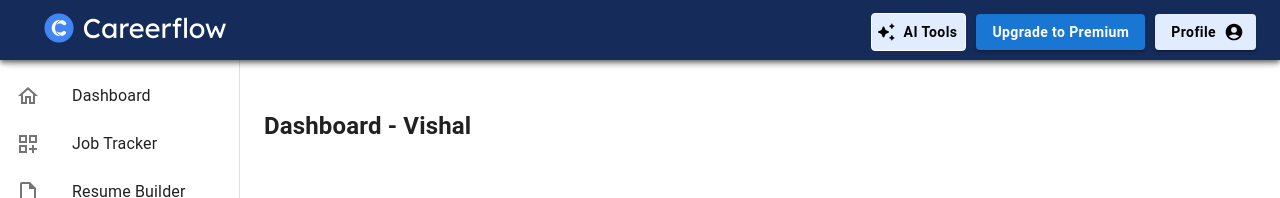
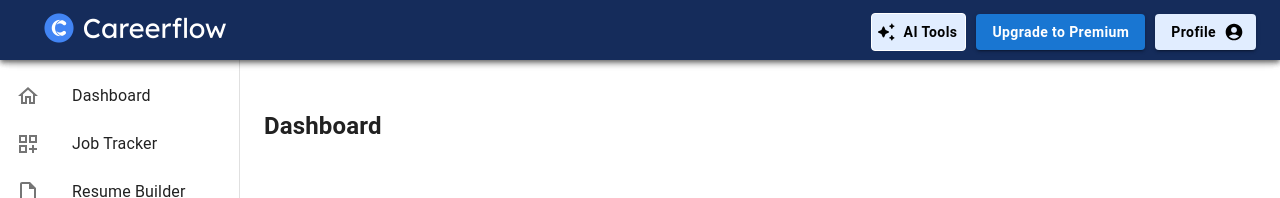
Before and after one commit to ankit8652/1stop.in, a React (Create React App) app: page / in a window 1280 px wide. Shown: the top 198 px of the page. Built offline with nearby package versions, Linux system fonts and the light colour scheme.

Commit message:
updates of 31 March 2024

```diff
--- a/public/index.html
+++ b/public/index.html
@@ -22,9 +22,6 @@
       work correctly both with client-side routing and a non-root public URL.
       Learn how to configure a non-root public URL by running `npm run build`.
     -->
-  <link rel="preconnect" href="https://fonts.googleapis.com">
-  <link rel="preconnect" href="https://fonts.gstatic.com" crossorigin>
-  <link href="https://fonts.googleapis.com/css2?family=Lexend:wght@100..900&display=swap" rel="stylesheet">
   <title>1Stop.in - Career Preparation Ease</title>
 </head>
 
--- a/src/components/Dashboard.js
+++ b/src/components/Dashboard.js
@@ -3,7 +3,7 @@ import React from 'react'
 const Dashboard = () => {
   return (
     <div>
-      <h2>Dashboard - Vishal</h2>
+      <h2>Dashboard</h2>
     </div>
   )
 }
--- a/src/components/Layout.js
+++ b/src/components/Layout.js
@@ -15,7 +15,7 @@ import LinkedInIcon from "@mui/icons-material/LinkedIn";
 import PeopleIcon from "@mui/icons-material/People";
 import Navbar from "./Navbar";
 import Dashboard from "./Dashboard";
-// import JobTracker from "./JobTracker";
+import { BrowserRouter, Route, Routes } from "react-router-dom";
 import InsertDriveFileOutlinedIcon from "@mui/icons-material/InsertDriveFileOutlined";
 import PermIdentityOutlinedIcon from "@mui/icons-material/PermIdentityOutlined";
 import DescriptionOutlinedIcon from "@mui/icons-material/DescriptionOutlined";
--- a/src/index.css
+++ b/src/index.css
@@ -1,7 +1,7 @@
 body {
   margin: 0;
   font-family: -apple-system, BlinkMacSystemFont, 'Segoe UI', 'Roboto', 'Oxygen',
-    'Ubuntu', 'Cantarell', 'Fira Sans', 'Droid Sans', 'Helvetica Neue',
+    'Ubuntu', 'Cantarell', 'Lexend', 'Fira Sans', 'Droid Sans', 'Helvetica Neue',
     sans-serif;
   -webkit-font-smoothing: antialiased;
   -moz-osx-font-smoothing: grayscale;
```
